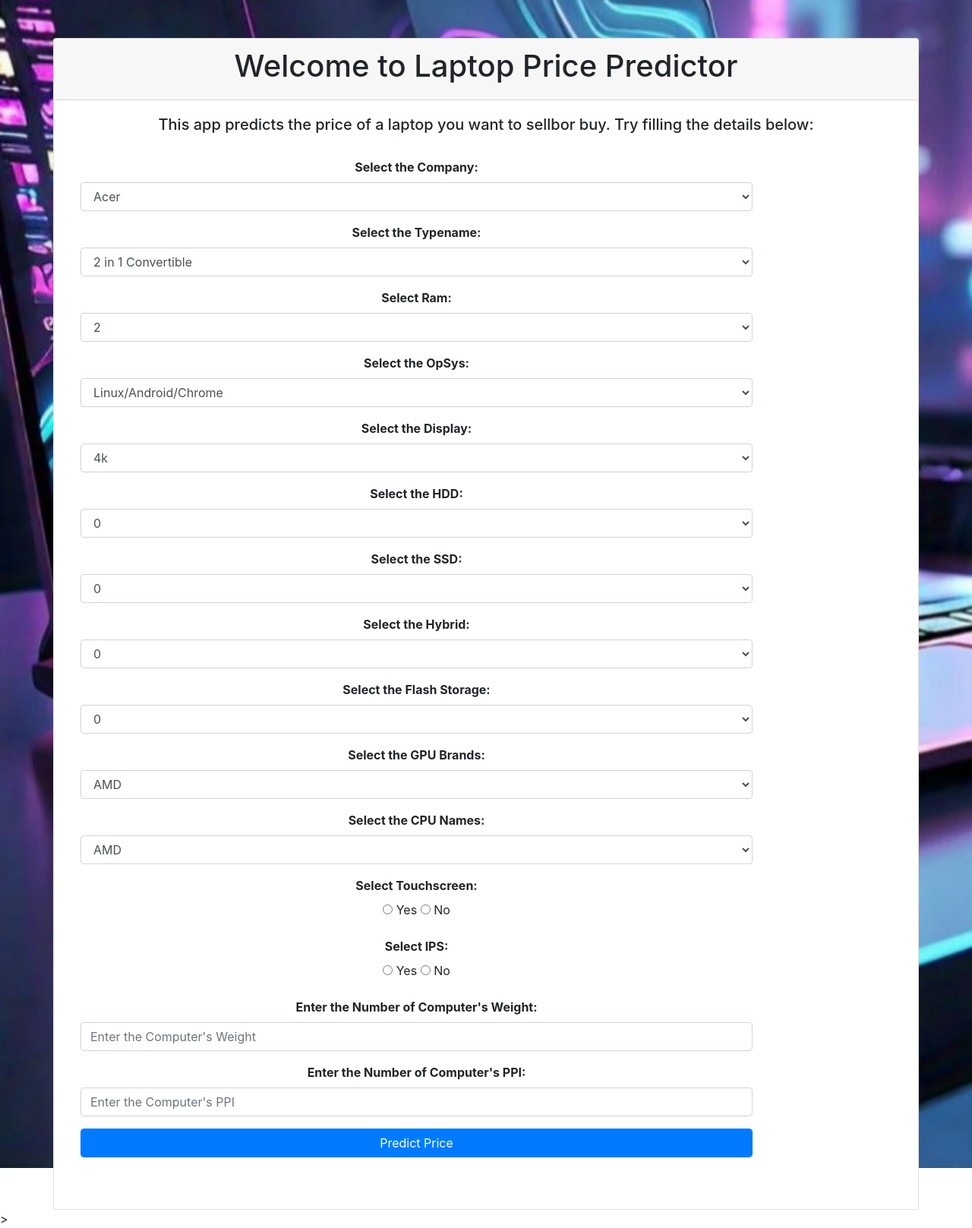
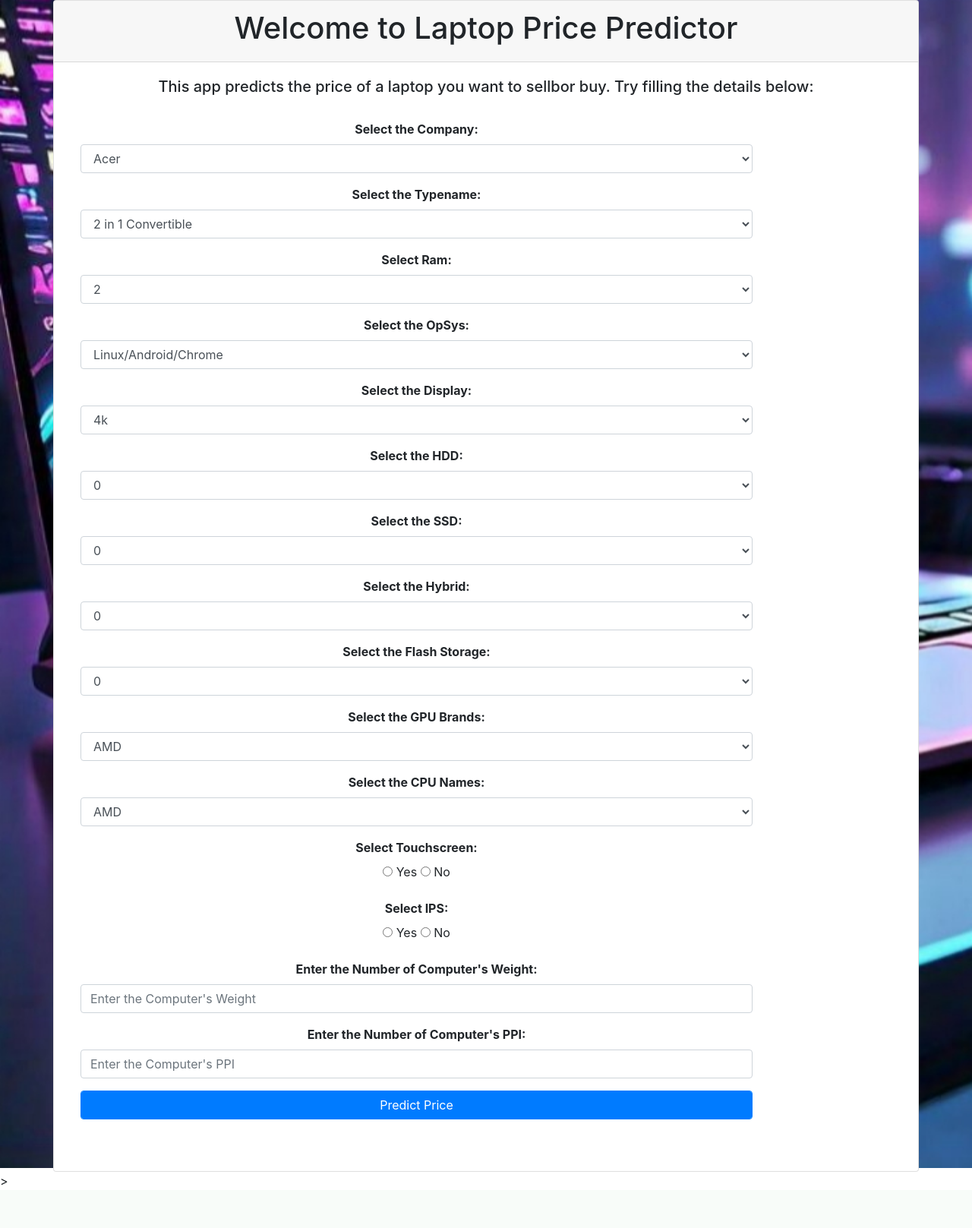
Before and after one commit to SRaiyan1918/Model1, a Flask app: page / in a window 1280 px wide. Shown: the whole page at 76% size. After the commit the page ends 1561 px from the top, so only its background shows below. Run offline with Flask 2, Linux system fonts and the light colour scheme; parts of the project's set-up code (start-up, migrations or seed data) failed here and were passed over; some libraries are stand-ins or nearby versions.

Commit message:
Update style.css

```diff
--- a/static/style.css
+++ b/static/style.css
@@ -14,13 +14,3 @@
     height: 100vh; /* Adjust the height to cover the full viewport */
     width: 100%; /* Ensures the background image covers the width */
 }
-
-/* Margin top spacing */
-.mt-50 {
-    margin-top: 50px;
-}
-
-/* Canvas styling */
-#canvas {
-    border: 2px solid black;
-}
```
